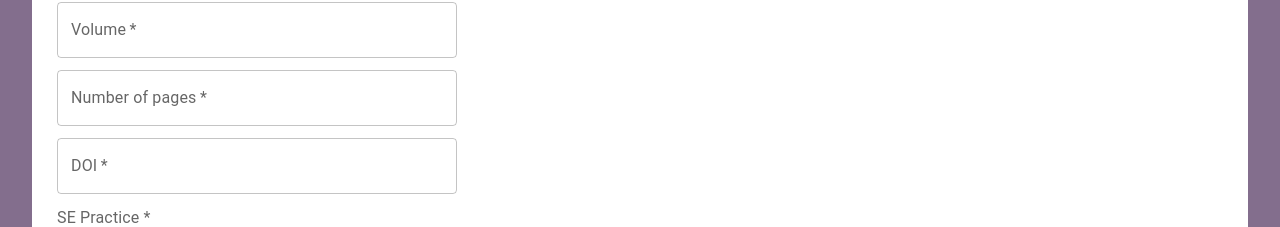
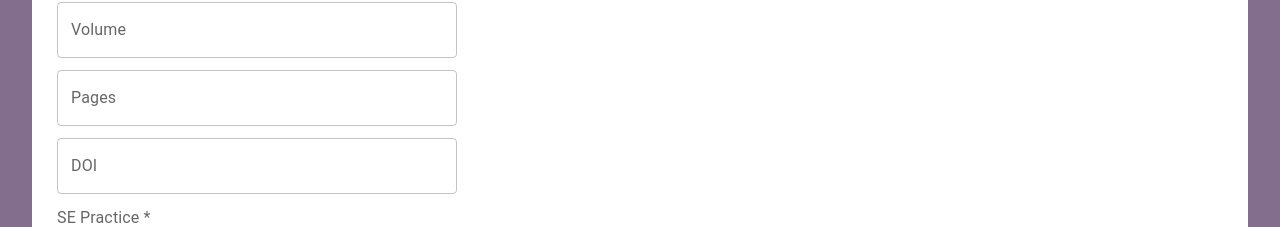
Before and after one commit to cheryl-cheng/SEPER, a React (Create React App) app in the folder frontend/: page /SubmitArticle in a window 1280 px wide. Shown: the part 447-674 px from the top of the page. Built offline with nearby package versions, Linux system fonts and the light colour scheme.

Commit message:
Changed name of fields and made non-required fields optional

```diff
--- a/frontend/src/components/SubmissionForm.js
+++ b/frontend/src/components/SubmissionForm.js
@@ -54,24 +54,17 @@ const SubmissionForm = () => {
           {...register("pubyear")}
         />
         <TextField
-          required
           id="suggestion-volume"
           label="Volume"
           {...register("volume")}
         />
         <TextField
-          required
           type="number"
           id="suggestion-pages"
-          label="Number of pages"
+          label="Pages"
           {...register("numpages")}
         />
-        <TextField
-          required
-          id="suggestion-doi"
-          label="DOI"
-          {...register("doi")}
-        />
+        <TextField id="suggestion-doi" label="DOI" {...register("doi")} />
         <InputLabel id="practice-label">SE Practice *</InputLabel>
         <Select
           required
```
